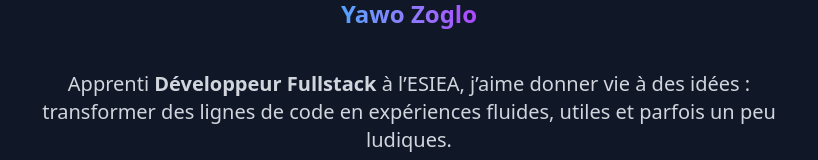
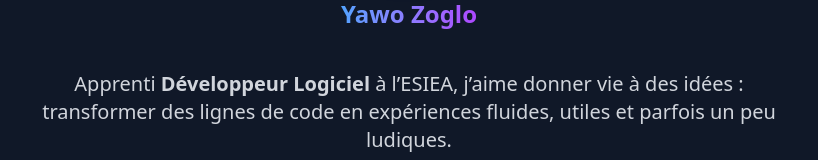
Before and after one commit to HexaNexus28/Portfolio, a React (Vite) app: page /about in a window 1280 px wide. Shown: the part 288-448 px from the top of the page, without its empty margins (231-1049 px from the left). Built offline with nearby package versions, Linux system fonts and the light colour scheme.

Commit message:
modify title

```diff
--- a/src/pages/About.jsx
+++ b/src/pages/About.jsx
@@ -18,7 +18,7 @@ function About() {
           Yawo Zoglo
         </h1>
         <p className="text-xl text-center max-w-3xl mb-8 text-gray-300">
-          Apprenti <strong>Développeur Fullstack </strong> à l’ESIEA, j’aime
+          Apprenti <strong>Développeur Logiciel </strong> à l’ESIEA, j’aime
           donner vie à des idées : transformer des lignes de code en expériences
           fluides, utiles et parfois un peu ludiques.
         </p>
```
